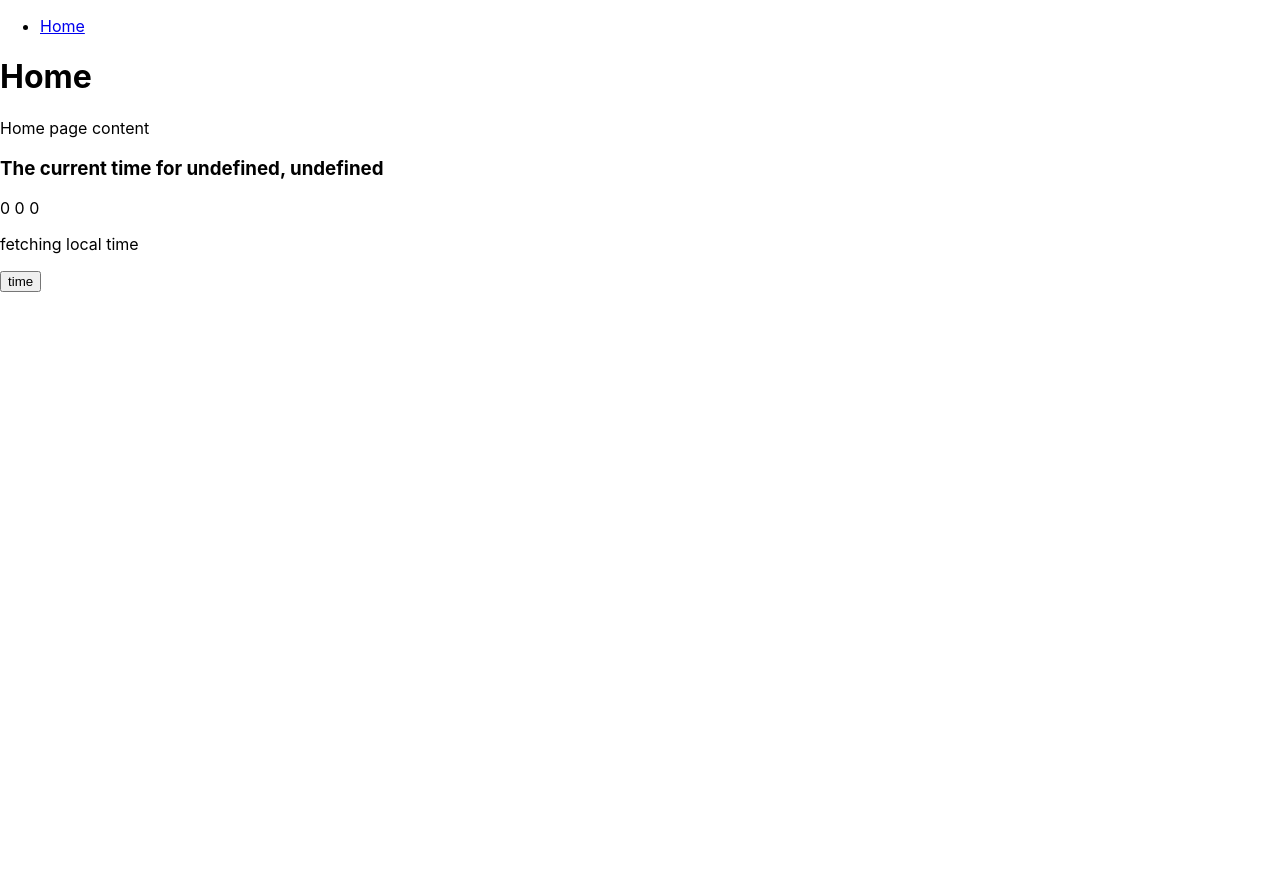
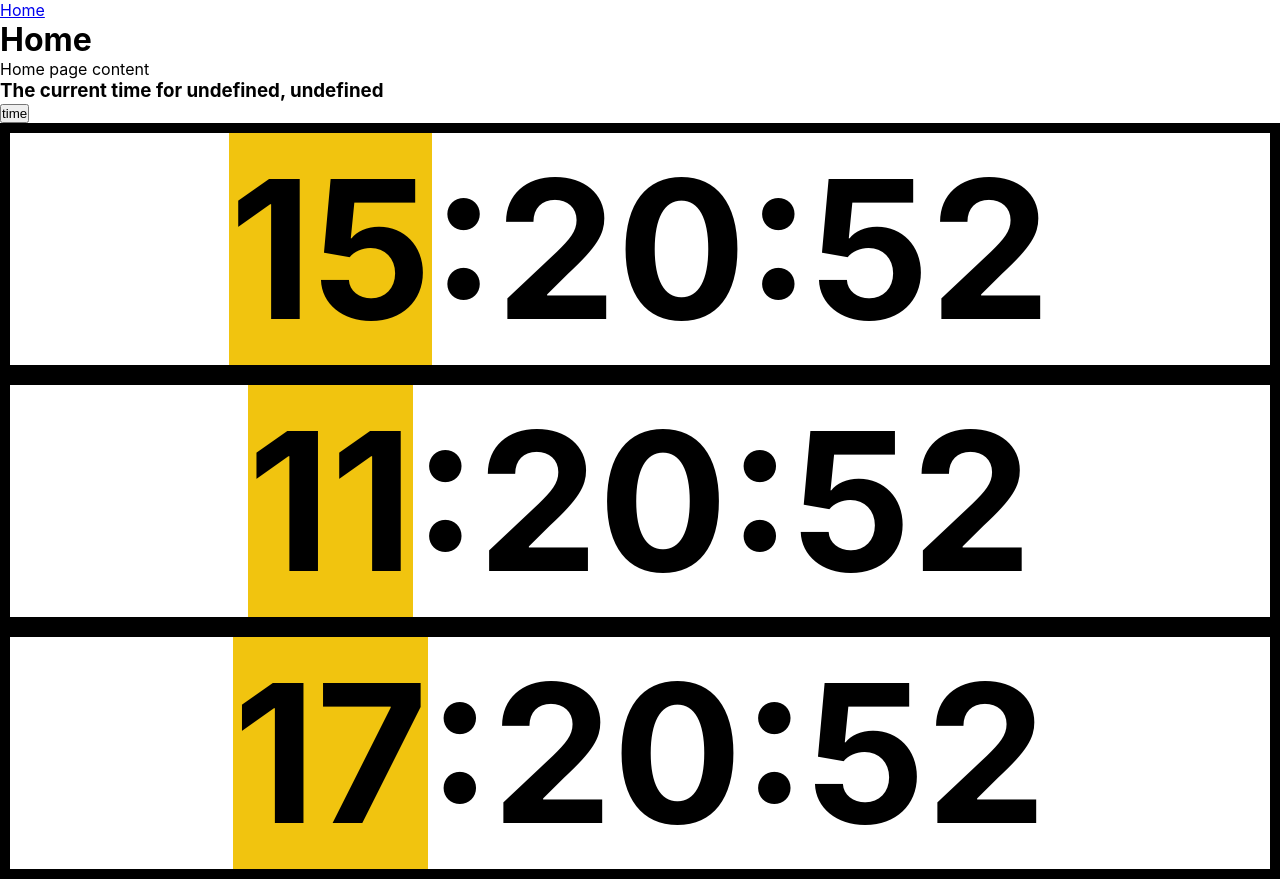
Before and after one commit to JordyHB/timezone-tracker, a React (Create React App) app: page / in a window 1280 px wide. Before the commit the page ends 800 px from the top, so only its background shows below. Built offline with nearby package versions, Linux system fonts and the light colour scheme; no server answers.

Commit message:
added the digital clock to a component. improved handling the timezones

```diff
--- a/src/App.css
+++ b/src/App.css
@@ -0,0 +1,5 @@
+* {
+    margin: 0;
+    padding: 0;
+    box-sizing: border-box;
+}
--- /dev/null
+++ b/src/components/DigitalClock/DigitalClock.css
@@ -0,0 +1,39 @@
+.digital-clock {
+    font-size: clamp(1rem, 20vw, 8rem);
+    width: 100%;
+    height: 100%;
+    display: flex;
+    justify-content: center;
+    align-items: center;
+    border: 10px solid black;
+}
+
+.display {
+    display: flex;
+    justify-content: center;
+    align-items: center;
+    width: 100%;
+    height: 100%;
+}
+
+.hour-display {
+    display: inline-block;
+    background-color: #f1c40f;
+
+}
+
+.minutes-display {
+    display: inline-block;
+}
+
+.seconds-display {
+    display: inline-block;
+    transition : all 1s ease-in-out;
+    overflow: hidden;
+}
+
+.seconds-left {
+}
+
+.seconds-right {
+}
--- /dev/null
+++ b/src/components/DigitalClock/DigitalClock.js
@@ -0,0 +1,81 @@
+import React, {useEffect, useState} from 'react';
+import './DigitalClock.css';
+
+
+function DigitalClock({showSeconds, timezone}) {
+
+    const [loading, setLoading] = useState(false)
+    const [error, setError] = useState(false)
+    const [localTimeString, setLocalTimeString] = useState('')
+    const [hoursDisplay, setHoursDisplay] = useState([])
+    const [minutesDisplay, setMinutesDisplay] = useState([])
+    const [secondsDisplay, setSecondsDisplay] = useState([])
+
+    useEffect(() => {
+        function convertToLocalTime() {
+            if (!timezone) return
+            const localTime = new Date()
+            setLocalTimeString(localTime.toLocaleTimeString("en-GB", {timeZone: timezone, hour12: false}))
+        }
+
+        setLoading(true)
+
+
+        const secondInterval = setInterval(() => {
+            convertToLocalTime()
+
+            setLoading(false)
+        }, 1000)
+
+        return () => {
+            console.log('unmounting')
+            clearInterval(secondInterval)
+        }
+
+    }, [timezone])
+
+    useEffect(() => {
+            function splitTimeString() {
+                const splitTime = localTimeString.split(':')
+                if (splitTime[2]) {
+                    setHoursDisplay(splitTime[0].split(''))
+                    setMinutesDisplay(splitTime[1].split(''))
+                    setSecondsDisplay(splitTime[2].split(''))
+                }
+            }
+
+            splitTimeString()
+        }
+
+        ,
+        [localTimeString])
+
+    return (
+
+        <>
+            {loading && <p>fetching local time</p>}
+            {hoursDisplay[1] && <article className="digital-clock">
+                <h1 className="display">
+                    <span className="hour-display">
+                        <span>{hoursDisplay[0]}</span>
+                        <span>{hoursDisplay[1]}</span>
+                    </span>
+                    <span className="minutes-display">
+                        <span>:</span>
+                        <span>{minutesDisplay[0]}</span>
+                        <span>{minutesDisplay[1]}</span>
+                    </span>
+                    {showSeconds &&
+                        <span className="seconds-display">
+                            <span>:</span>
+                            <span className="seconds-left">{secondsDisplay[0]}</span>
+                            <span className="seconds-right">{secondsDisplay[1]}</span>
+                        </span>}
+                </h1>
+            </article>}
+        </>
+
+    );
+}
+
+export default DigitalClock;
--- a/src/pages/Home.js
+++ b/src/pages/Home.js
@@ -1,22 +1,19 @@
 import React, {useEffect, useState} from 'react';
 import axios from "axios";
+import DigitalClock from "../components/DigitalClock/DigitalClock";
 
 
 function Home(props) {
 
-    const [loading, setLoading] = useState(false)
-    const [error, setError] = useState(false)
+
     const [timeData, setTimeData] = useState({})
     const [locationData, setLocationData] = useState({})
-    const [localTimeString, setLocalTimeString] = useState('')
-    const [seconds, setSeconds] = useState(0)
-    const [minutes, setMinutes] = useState(0)
-    const [hours, setHours] = useState(0)
-    const [day, setDay] = useState(0)
 
-    async function fetchTimeData(){
+
+
+    async function fetchTimeData() {
         try {
-            const { data } = await axios.get('http://worldtimeapi.org/api/ip')
+            const {data} = await axios.get('http://worldtimeapi.org/api/ip')
             setTimeData(data)
         } catch (e) {
             console.error(e)
@@ -25,11 +22,11 @@ function Home(props) {
 
     async function fetchLocationData() {
         try {
-            const { data } = await axios.get('https://geolocation-db.com/json/')
+            const {data} = await axios.get('https://geolocation-db.com/json/')
             setLocationData(data)
         } catch (e) {
             console.error(e)
-            }
+        }
     }
 
     useEffect(() => {
@@ -38,34 +35,8 @@ function Home(props) {
         void fetchLocationData()
 
 
-
     }, [])
 
-    useEffect(() => {
-        function convertToLocalTime() {
-
-            const localTime = new Date()
-            setLocalTimeString(localTime.toLocaleTimeString("en-GB", {timeZone:timeData.timezone, hour12: false }))
-            setDay(localTime.getDay())
-            setHours(localTime.getHours())
-            setMinutes(localTime.getMinutes())
-            setSeconds(localTime.getSeconds())
-            console.log(localTimeString)
-        }
-
-        setLoading(true)
-
-        timeData.timezone && setInterval(() => {
-            convertToLocalTime()
-            setLoading(false)
-        }, 1000)
-
-    }, [timeData, locationData])
-
-    function printTime() {
-        const requestedTime = new Date(localTimeString)
-        console.log(requestedTime)
-    }
 
     return (
         <>
@@ -76,10 +47,26 @@ function Home(props) {
                 <p>Home page content</p>
                 <section className="main-clock-container">
                     <h3>{`The current time for ${locationData.city}, ${locationData.country_name}`}</h3>
-                    <p>{`${hours} ${minutes} ${seconds}`}</p>
-                    <p>{loading ? <p>fetching local time</p> : localTimeString}</p>
+                    <DigitalClock
+                        timezone={timeData.timezone}
+                        showSeconds={true}
+                    />
+
+                    {/*<p>{loading ? <p>fetching local time</p> : localTimeString}</p>*/}
                     <button type="button" onClick={() => console.log(timeData.timezone)}>time</button>
                 </section>
+                <DigitalClock
+                    timezone={'Europe/London'}
+                    showSeconds={true}
+                />
+                <DigitalClock
+                    timezone={'America/Halifax'}
+                    showSeconds={true}
+                />
+                <DigitalClock
+                    timezone={'Europe/Helsinki'}
+                    showSeconds={true}
+                />
             </main>
         </>
     );
```
